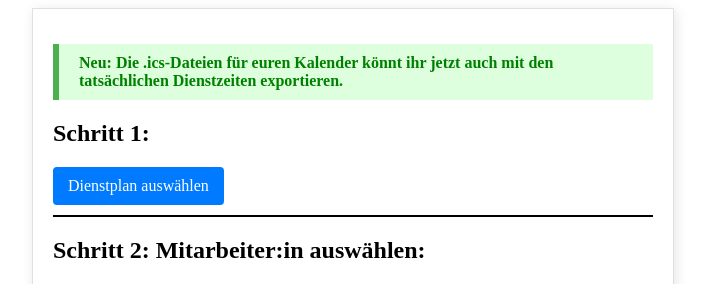
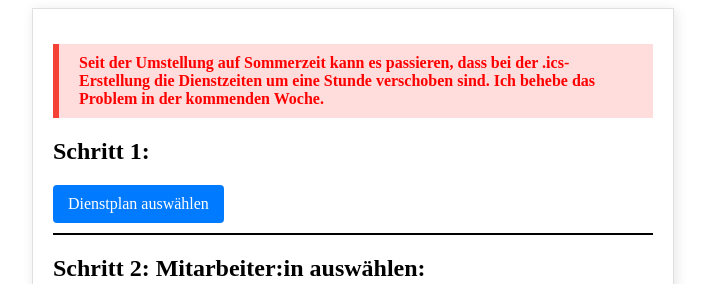
Before and after one commit to ChaosHut/DeinDienstplan, a Flask app: page / in a window 1280 px wide. Shown: the top 284 px of the page, without its empty margins (287-994 px from the left). Run offline with Flask 3, Linux system fonts and the light colour scheme.

Commit message:
Fehlermeldung für Zeitumstellungsproblem

```diff
--- a/main.py
+++ b/main.py
@@ -411,8 +411,8 @@ def handle_employee_selection():
     # Überprüfe die Plausibilität
     if not processor.check_plausibility():
         error_message = ("Fehler: Offenbar wurde die Sortierung der Wochenpläne verändert oder "
-                         "Sie haben einen alten Dienstlan geladen. Eine verlässliche Extraktion der Dienste ist "
-                         "nicht gewährleistet. Bitte informieren Sie den Entwickler")
+                         "du hast einen alten Dienstlan geladen. Eine verlässliche Extraktion der Dienste ist "
+                         "nicht gewährleistet. Bitte informiere den Entwickler")
         return jsonify(message="Fehler bei der Plausibilitätsprüfung", schedule=error_message)
 
     #  Hole den Zeitplan für den ausgewählten Mitarbeiter.
--- a/templates/index.html
+++ b/templates/index.html
@@ -190,8 +190,8 @@
 
 <body>
     <div class="container">
-      <div class="alert-box success">
-          Neu: Die .ics-Dateien für euren Kalender könnt ihr jetzt auch mit den tatsächlichen Dienstzeiten exportieren.
+      <div class="alert-box error">
+        Seit der Umstellung auf Sommerzeit kann es passieren, dass bei der .ics-Erstellung die Dienstzeiten um eine Stunde verschoben sind. Ich behebe das Problem in der kommenden Woche.
       </div>
         <!-- Schritt 1 -->
         <h2>Schritt 1:</h2>
```
Also changed, not shown: 5 other files.
